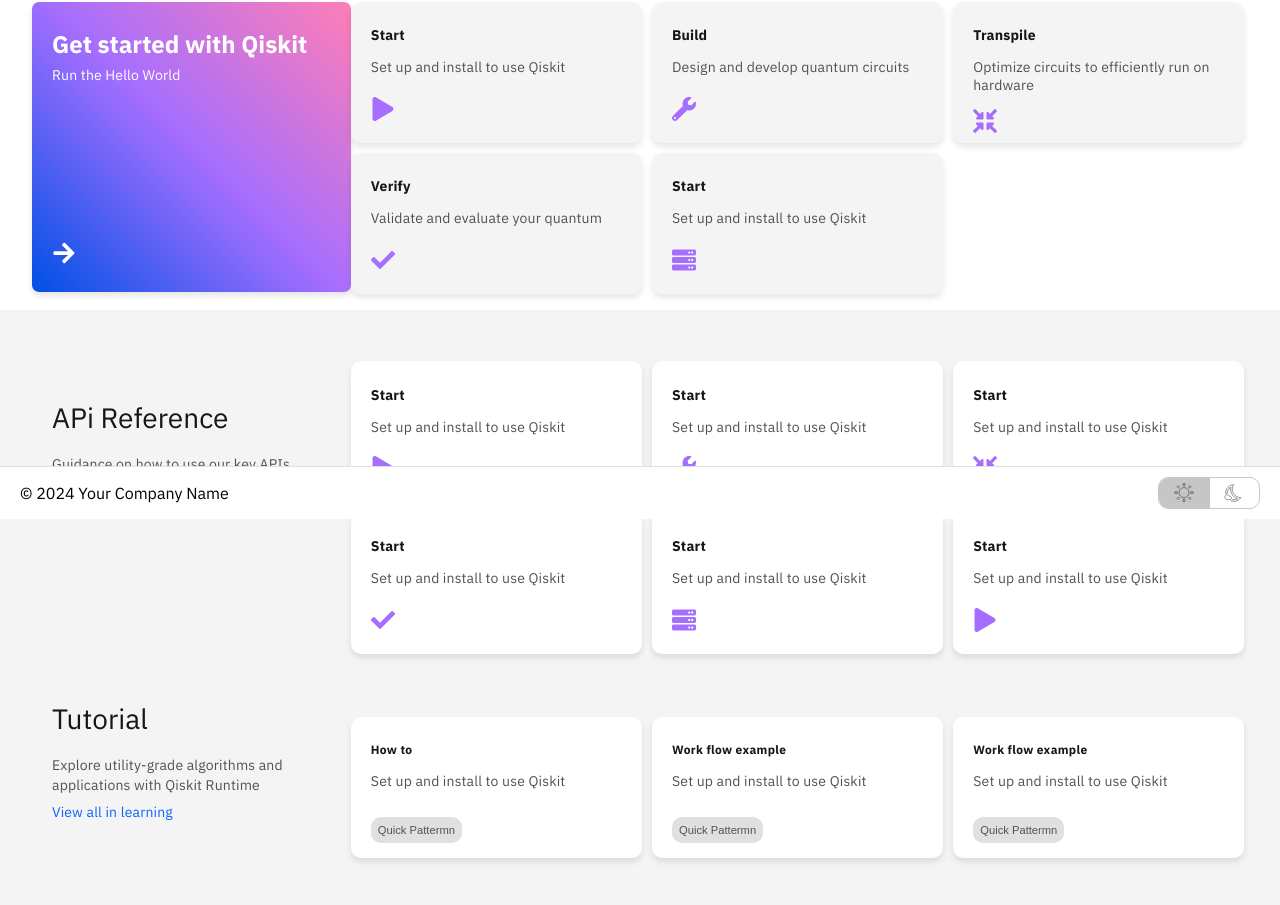
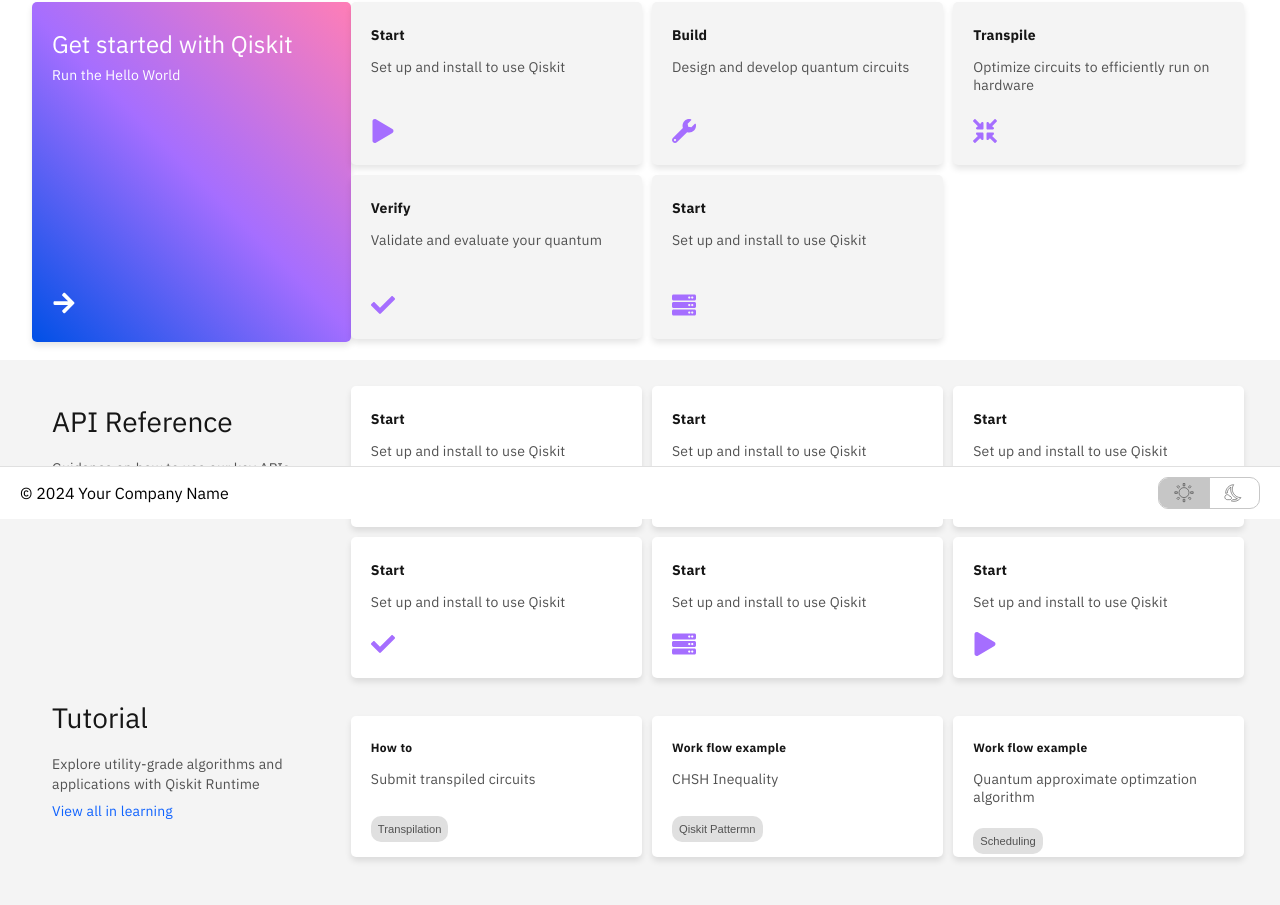
Before and after one commit to xleonplayz/LILYUI, a Next.js app: page /lab/document in a window 1280 px wide. Shown: the part 281-1186 px from the top of the page. Built offline with nearby package versions, Linux system fonts and the light colour scheme.

Commit message:
documentationpage-update

```diff
--- a/app/lab/document/page.tsx
+++ b/app/lab/document/page.tsx
@@ -12,7 +12,7 @@
 const Container = styled.div`
   display: flex;
   flex-direction: column;
-  height: 160vh;
+  // height: 160vh;
   width: 100%;
   overflow-x: hidden;
   padding:0;
@@ -38,7 +38,7 @@
 
 const LowerInner = styled.div`
   width: 95%;
-  margin: 4% auto;
+  margin: 2% auto;
 `;
 // 21272a
 //
@@ -187,7 +187,7 @@
       />
 
       <Upper theme={theme}>
-        <DocTitle theme={theme}>Document</DocTitle>
+        <DocTitle theme={theme}>Documentation</DocTitle>
         <DocPara theme={theme}>
           Whether you are ready to code your first circuit or execute a large research workload, you can find documentation for using Qiskit and IBM Quantum hardware at the links below.
         </DocPara>
@@ -261,9 +261,9 @@
         <LowerInner>
 
 
-          <div className="main-boxdiv">
+          <div className="main-boxdiv-lower">
             <div className="Api-box">
-              <ApiTitle theme={theme}>APi Reference </ApiTitle>
+              <ApiTitle theme={theme}>API Reference </ApiTitle>
               <ApiPara theme={theme}>
                 Guidance on how to use our key APIs
               </ApiPara>
@@ -336,9 +336,9 @@
         </LowerInner>
         <LowerInner>
 
-          <div className="main-boxdiv">
+          <div className="main-boxdiv-lower">
 
-            <div className="Api-box">
+            <div className="tut-box">
               <TutTitle theme={theme}>Tutorial  </TutTitle>
               <ApiPara theme={theme}>
                 Explore utility-grade algorithms and applications with Qiskit Runtime
@@ -356,30 +356,30 @@
               <RightBoxTut className="right-info-box" theme={theme}>
                 <div className="text-content-right">
                   <h2>How to </h2>
-                  <p>Set up and install to use Qiskit</p>
+                  <p>Submit transpiled circuits</p>
                 </div>
                 <div className="arrow-icon">
-                  <button>Quick Pattermn</button>
+                  <button>Transpilation</button>
                 </div>
               </RightBoxTut>
 
               <RightBoxTut className="right-info-box" theme={theme}>
                 <div className="text-content-right">
                   <h2>Work flow example</h2>
-                  <p>Set up and install to use Qiskit</p>
+                  <p>CHSH Inequality</p>
                 </div>
                 <div className="arrow-icon">
-                  <button>Quick Pattermn</button>
+                  <button>Qiskit Pattermn</button>
                 </div>
               </RightBoxTut>
 
               <RightBoxTut className="right-info-box" theme={theme}>
                 <div className="text-content-right">
                   <h2>Work flow example</h2>
-                  <p>Set up and install to use Qiskit</p>
+                  <p>Quantum approximate optimzation algorithm</p>
                 </div>
                 <div className="arrow-icon">
-                  <button>Quick Pattermn</button>
+                  <button>Scheduling</button>
                 </div>
               </RightBoxTut>
 
--- a/app/lab/document/style.css
+++ b/app/lab/document/style.css
@@ -1,4 +1,4 @@
-/* InfoBox.css */
+
 .info-box {
   display: flex;
   flex-direction: column;
@@ -7,12 +7,15 @@
   width: 23%;
   height: 100%;
   padding: 20px;
-  border-radius: 7px;
+  border-radius: 5px;
   color: white;
-
   box-shadow: 0 4px 6px rgba(0, 0, 0, 0.1);
+  transition: background 2.5s cubic-bezier(0.4, 0, 0.2, 1);
 }
 
+.info-box:hover {
+  background: linear-gradient(45deg, #0050e6, #a56eff);
+}
 
 .Api-box {
   display: flex;
@@ -21,8 +24,22 @@
   /* gap: 20px; */
   width: 23%;
   /* height: 100%; */
-  padding: 20px;
-  border-radius: 10px;
+  padding: 0px 20px;
+  border-radius: 7px;
+  /* color: white; */
+
+}
+
+
+.tut-box {
+  display: flex;
+  flex-direction: column;
+  justify-content: flex-start;
+  /* gap: 20px; */
+  width: 23%;
+  /* height: 100%; */
+  padding: 20px 20px;
+  border-radius: 7px;
   /* color: white; */
 
 }
@@ -35,7 +52,7 @@
 
   height: 44.5%;
   padding: 15px 20px ;
-  border-radius: 10px;
+  border-radius: 5px;
   /* color: white; */
   /* margin-top:5%; */
   box-shadow: 0 4px 6px rgba(0, 0, 0, 0.1);
@@ -44,6 +61,7 @@
 .text-content h1 {
   font-size: 1.5rem;
   line-height: 0.5;
+  font-weight: 500;
 }
 
 
@@ -100,7 +118,7 @@
   display: flex;
   width: 100%;
   justify-content: space-between;
-  height: 250px;
+  height:300px;
   margin-top: 3%;
 }
 
@@ -115,3 +133,11 @@
   justify-content: flex-start;
 
 }
+
+.main-boxdiv-lower {
+  display: flex;
+  width: 100%;
+  justify-content: space-between;
+  height: 250px;
+  margin:0%;
+}
```
